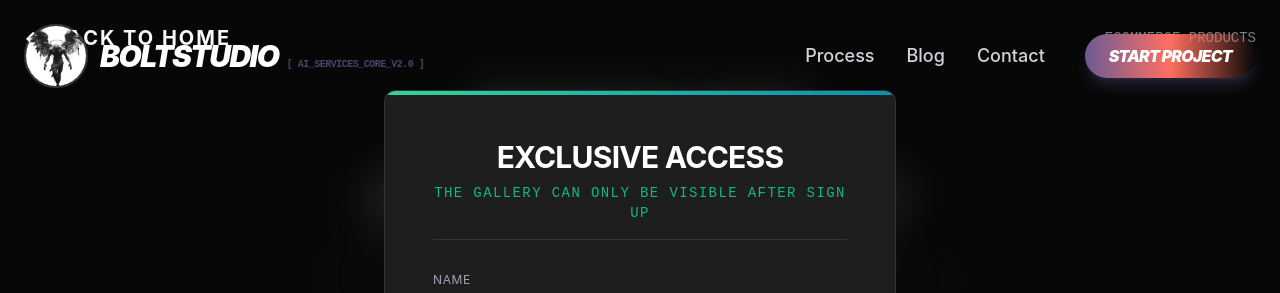
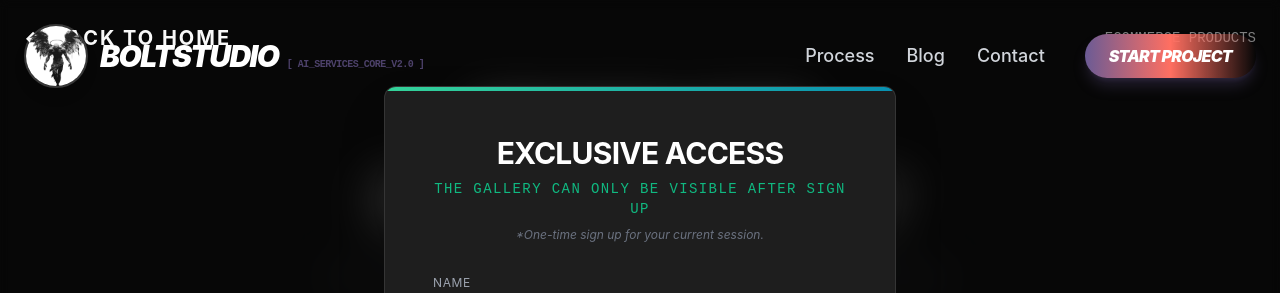
Before and after one commit to AdityaGotRizz/PIXELSHIFT, a React (Vite) app: page /work/ecommerce-products in a window 1280 px wide. Shown: the top 293 px of the page. Built offline with nearby package versions, Linux system fonts and the light colour scheme.

Commit message:
feat: add session persistence for gallery unlock and update modal text

```diff
--- a/src/pages/EcommerceProducts.jsx
+++ b/src/pages/EcommerceProducts.jsx
@@ -3,7 +3,11 @@ import { Link } from 'react-router-dom';
 import { motion, AnimatePresence } from 'framer-motion';
 
 const EcommerceProducts = () => {
-    const [isUnlocked, setIsUnlocked] = useState(false);
+    // Initialize from session storage
+    const [isUnlocked, setIsUnlocked] = useState(() => {
+        return sessionStorage.getItem('galleryUnlocked') === 'true';
+    });
+
     const [formData, setFormData] = useState({
         name: '',
         gmail: '',
@@ -17,6 +21,7 @@ const EcommerceProducts = () => {
     const handleSubmit = (e) => {
         e.preventDefault();
         console.log('Form Submitted:', formData);
+        sessionStorage.setItem('galleryUnlocked', 'true');
         setIsUnlocked(true);
     };
 
@@ -108,8 +113,11 @@ const EcommerceProducts = () => {
                             <h2 className="text-2xl md:text-3xl font-bold text-center mb-2 uppercase tracking-tight text-white">
                                 Exclusive Access
                             </h2>
-                            <p className="text-emerald-500 text-center font-mono text-sm mb-8 uppercase tracking-widest border-b border-white/10 pb-4">
+                            <p className="text-emerald-500 text-center font-mono text-sm mb-2 uppercase tracking-widest">
                                 The Gallery Can Only Be Visible After Sign Up
+                            </p>
+                            <p className="text-gray-500 text-center text-xs mb-8 italic">
+                                *One-time sign up for your current session.
                             </p>
 
                             <form onSubmit={handleSubmit} className="space-y-6">
--- a/src/pages/FashionCampaigns.jsx
+++ b/src/pages/FashionCampaigns.jsx
@@ -3,7 +3,11 @@ import { Link } from 'react-router-dom';
 import { motion, AnimatePresence } from 'framer-motion';
 
 const FashionCampaigns = () => {
-    const [isUnlocked, setIsUnlocked] = useState(false);
+    // Initialize from session storage
+    const [isUnlocked, setIsUnlocked] = useState(() => {
+        return sessionStorage.getItem('galleryUnlocked') === 'true';
+    });
+
     const [formData, setFormData] = useState({
         name: '',
         gmail: '',
@@ -17,6 +21,7 @@ const FashionCampaigns = () => {
     const handleSubmit = (e) => {
         e.preventDefault();
         console.log('Form Submitted:', formData);
+        sessionStorage.setItem('galleryUnlocked', 'true');
         setIsUnlocked(true);
     };
 
@@ -166,8 +171,11 @@ const FashionCampaigns = () => {
                             <h2 className="text-2xl md:text-3xl font-bold text-center mb-2 uppercase tracking-tight text-white">
                                 Exclusive Access
                             </h2>
-                            <p className="text-amber-500 text-center font-mono text-sm mb-8 uppercase tracking-widest border-b border-white/10 pb-4">
+                            <p className="text-amber-500 text-center font-mono text-sm mb-2 uppercase tracking-widest">
                                 The Gallery Can Only Be Visible After Sign Up
+                            </p>
+                            <p className="text-gray-500 text-center text-xs mb-8 italic">
+                                *One-time sign up for your current session.
                             </p>
 
                             <form onSubmit={handleSubmit} className="space-y-6">
--- a/src/pages/MenuPhotography.jsx
+++ b/src/pages/MenuPhotography.jsx
@@ -170,8 +170,11 @@ const MenuPhotography = () => {
                             <h2 className="text-2xl md:text-3xl font-bold text-center mb-2 uppercase tracking-tight text-white">
                                 Exclusive Access
                             </h2>
-                            <p className="text-accent-blue text-center font-mono text-sm mb-8 uppercase tracking-widest border-b border-white/10 pb-4">
+                            <p className="text-accent-blue text-center font-mono text-sm mb-2 uppercase tracking-widest">
                                 The Gallery Can Only Be Visible After Sign Up
+                            </p>
+                            <p className="text-gray-500 text-center text-xs mb-8 italic">
+                                *One-time sign up for your current session.
                             </p>
 
                             <form onSubmit={handleSubmit} className="space-y-6">
```
